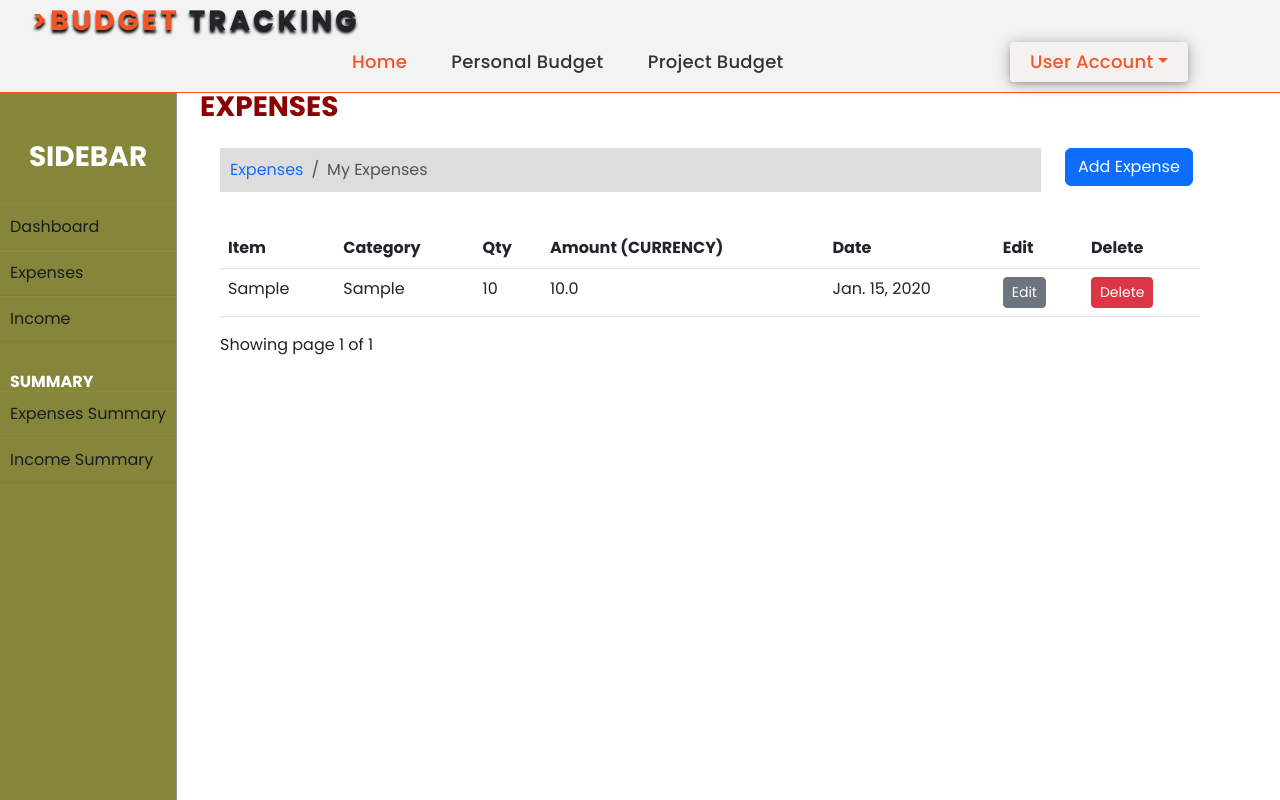
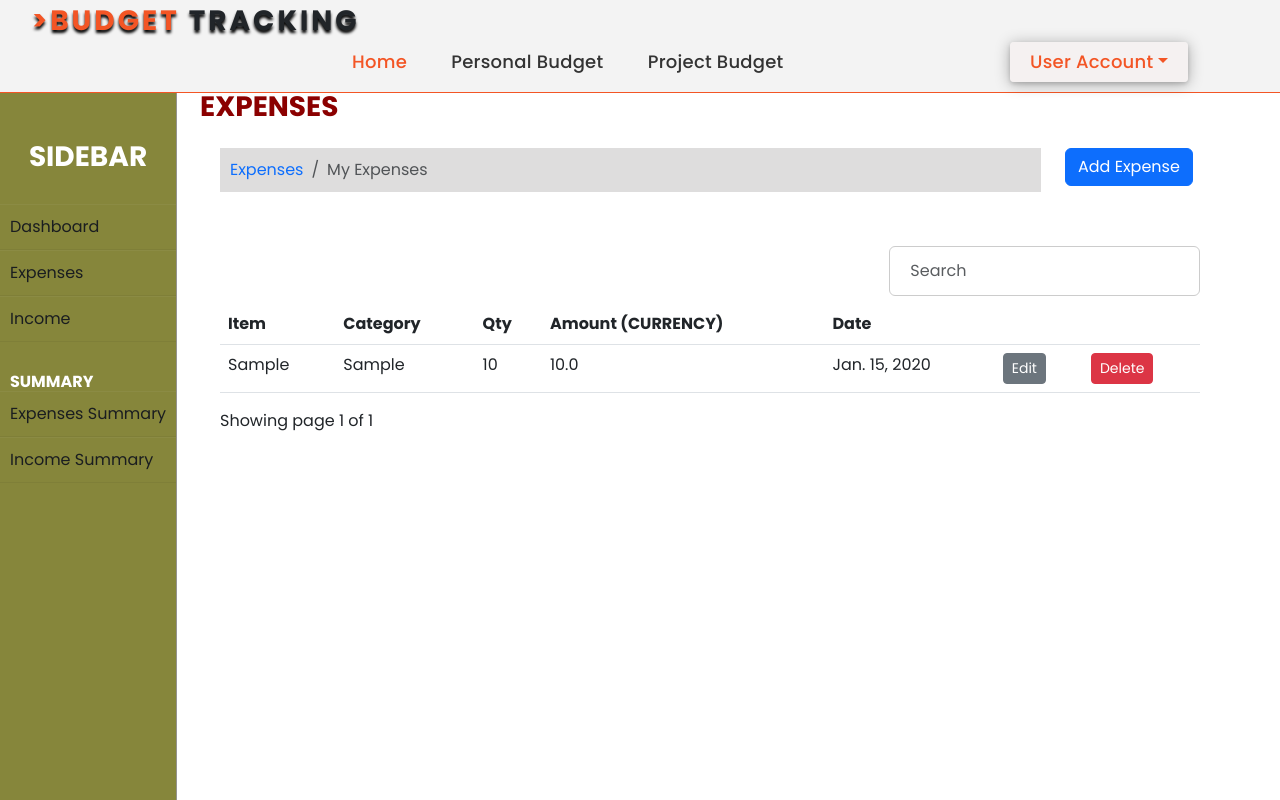
Before and after one commit to margaretacrivat/BudgetTracking_PJ, a Django app: page /expenses/ in a window 1280 px wide. Run offline with Django 5.2, Linux system fonts and the light colour scheme; a user stored in the database is signed in; tables that the repository leaves empty hold one stand-in row (values such as "Sample post"); some libraries are stand-ins or nearby versions.

Commit message:
Search Field commit

```diff
--- a/budget/urls.py
+++ b/budget/urls.py
@@ -20,7 +20,9 @@ from django.urls import path
 from . import views
 from .views import (home, user_logout, user_signup, HomePageView, table_purchase,
                     add_expense, expenses_view, edit_expense, delete_expense,
-                    income_view)
+                    search_expenses, income_view)
+from django.views.decorators.csrf import csrf_exempt
+
 
 urlpatterns = [
     path('', home, name='home'),
@@ -33,5 +35,7 @@ urlpatterns = [
     path('add-expense/', views.add_expense, name='add-expense'),
     path('edit-expense/<int:id>', views.edit_expense, name='edit-expense'),
     path('delete-expense/<int:id>', views.delete_expense, name='delete-expense'),
+    path('search-expenses', csrf_exempt(views.search_expenses),
+         name='search-expenses'),
     path('income/', views.income_view, name='income'),
 ]
--- a/budget/views.py
+++ b/budget/views.py
@@ -13,6 +13,7 @@ from django.contrib.auth import authenticate, login, logout
 from django.contrib import messages
 from django.contrib.auth.decorators import login_required
 from django.core.paginator import Paginator
+import json
 from .models import Items, Expense, Category
 from .forms import LoginForm, SignUpForm
 
@@ -202,6 +203,20 @@ def delete_expense(request, id):
     return redirect('expenses')
 
 
+def search_expenses(request):
+    if request.method == 'POST':
+        search_str = json.loads(request.body).get('searchText')
+        expenses = Expense.objects.filter(
+            item__icontains=search_str, owner=request.user) | Expense.objects.filter(
+            category__icontains=search_str, owner=request.user) | Expense.objects.filter(
+            cost__istartswith=search_str, owner=request.user) | Expense.objects.filter(
+            qty__istartswith=search_str, owner=request.user) | Expense.objects.filter(
+            amount__istartswith=search_str, owner=request.user) | Expense.objects.filter(
+            date__istartswith=search_str, owner=request.user)
+        data = expenses.values()
+        return JsonResponse(list(data), safe=False)
+
+
 def income_view(request):
     # Logica pentru vizualizarea veniturilor
     return render(request, 'personal_page/income.html')
--- /dev/null
+++ b/static/assets/js/searchExpenses.js
@@ -0,0 +1,50 @@
+const searchField = document.querySelector("#searchField");
+
+const tableOutput = document.querySelector(".table-output");
+const appTable = document.querySelector(".app-table");
+const paginationContainer = document.querySelector(".pagination-container");
+tableOutput.style.display = 'none';
+const tbody = document.querySelector(".table-body")
+
+searchField.addEventListener("keyup",(e)=> {
+    const searchValue = e.target.value;
+
+    if (searchValue.trim().length > 0) {
+        paginationContainer.style.display = 'none';
+        tbody.innerHTML = "";
+        // console.log("/searchValue", searchValue);
+
+        fetch("/search-expenses", {
+            body: JSON.stringify({ searchText: searchValue }),
+            method: "POST",
+        })
+            .then((res) => res.json())
+            .then((data) => {
+                console.log("data", data);
+                appTable.style.display = 'none';
+                tableOutput.style.display = 'block';
+
+                console.log("data.length", data.length)
+
+                if(data.length === 0) {
+                    tableOutput.innerHTML = 'No results found';
+                    // tableOutput.style.display = 'none';
+                } else {
+                    data.forEach((item) => {
+                        tbody.innerHTML += `
+                        <tr>
+                        <td>${item.item}</td>
+                        <td>${item.category}</td>
+                        <td>${item.qty}</td>
+                        <td>${item.amount}</td>
+                        <td>${item.date}</td>
+                        </tr>`;
+                    });
+                }
+            });
+    } else {
+        appTable.style.display = 'block';
+        paginationContainer.style.display = 'block';
+        tableOutput.style.display = 'none';
+    }
+});
--- a/templates/personal_page/expenses.html
+++ b/templates/personal_page/expenses.html
@@ -37,6 +37,18 @@
             {% include 'user/_messages.html' %}
             {% if expenses.count %}
                 {# if user has some expenses, then display them #}
+
+                <div class="row">
+                    <div class="col-md-8"></div>
+                    <div class="col-md-4">
+                        <div class="form-group">
+                            <input type="text" class="form-control"
+                                   id="searchField" placeholder="Search">
+                        </div>
+                    </div>
+                </div>
+
+                <div class="app-table">
                     <table class="table table-stripped table-hover">
                         <thead>
                             <tr>
@@ -45,12 +57,13 @@
                                 <th>Qty</th>
                                 <th>Amount (CURRENCY)</th>
                                 <th>Date</th>
-                    <th>Edit</th>
-                    <th>Delete</th>
+                                <th></th>
+                                <th></th>
                             </tr>
                         </thead>
                         <tbody>
-                {% for expense in page_obj %}   {# display dinamic data #}
+                        {% for expense in page_obj %}
+                            {# display dinamic data #}
                             <tr>
                                 <td>{{ expense.item }}</td>
                                 <td>{{ expense.category }}</td>
@@ -70,27 +83,63 @@
                         {% endfor %}
                         </tbody>
                     </table>
+                </div>
 
+                <div class="table-output">
+                    <table class="table table-stripped table-hover">
+                        <thead>
+                            <tr>
+                                <th>Item</th>
+                                <th>Category</th>
+                                <th>Qty</th>
+                                <th>Amount (CURRENCY)</th>
+                                <th>Date</th>
+                                <th></th>
+                                <th></th>
+                            </tr>
+                        </thead>
+                        <tbody class="table-body">
+                        </tbody>
+                    </table>
+                </div>
+
+
+                <div class="pagination-container">
                 <div class="show-page">
-                Showing page {{ page_obj.number }} of {{ page_obj.paginator.num_pages }} {# return a number of our current page#}
+                    Showing page {{ page_obj.number }}
+                    of {{ page_obj.paginator.num_pages }}
+                    {# return a number of our current page#}
                 </div>
 
                 <ul class="show-pagination pagination align-right float-right mr-auto">
                     {% if page_obj.has_previous %}
-                <li {%  if page_obj.number == 1 %} class="page-item active" {% endif %}><a class="page-link" href="?page=1">&laquo; 1</a></li>
-                <li class="page-item"><a class="page-link" href="?page={{ page_obj.previous_page_number }}">Previous</a></li>
+                        <li {% if page_obj.number == 1 %}
+                            class="page-item active" {% endif %}><a
+                                class="page-link" href="?page=1">&laquo; 1</a>
+                        </li>
+                        <li class="page-item"><a class="page-link"
+                                                 href="?page={{ page_obj.previous_page_number }}">Previous</a>
+                        </li>
                     {% endif %}
 
                     {% if page_obj.has_next %}
-                <li class="page-item"><a class="page-link" href="?page={{ page_obj.next_page_number }}">Next</a></li>
-                <li class="page-item"><a class="page-link" href="?page={{ page_obj.paginator.num_pages }}">{{ page_obj.paginator.num_pages }} &raquo;</a></li>
+                        <li class="page-item"><a class="page-link"
+                                                 href="?page={{ page_obj.next_page_number }}">Next</a>
+                        </li>
+                        <li class="page-item"><a class="page-link"
+                                                 href="?page={{ page_obj.paginator.num_pages }}">{{ page_obj.paginator.num_pages }}
+                            &raquo;</a></li>
                     {% endif %}
+
                 </ul>
-
             {% endif %}
             </div>
+        </div>
+    </div>
 
-    </div>
+
+    {#<script src="/static/assets/js/searchExpenses.js"></script>#}
+    <script src="{% static 'assets/js/searchExpenses.js' %}"></script>
 
 {% endblock content %}
 </body>
```
Lines whose indentation alone changed are shown as unchanged.
